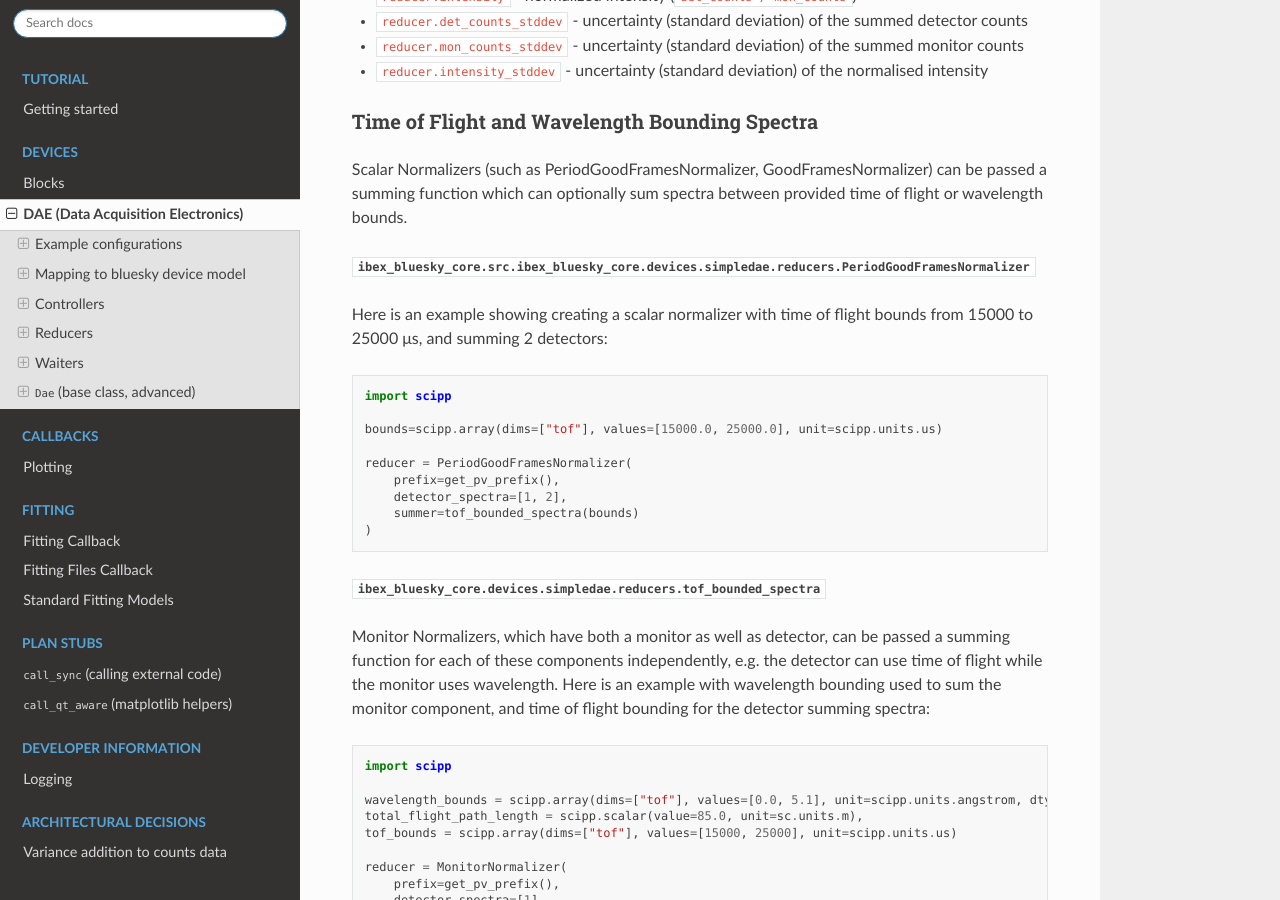
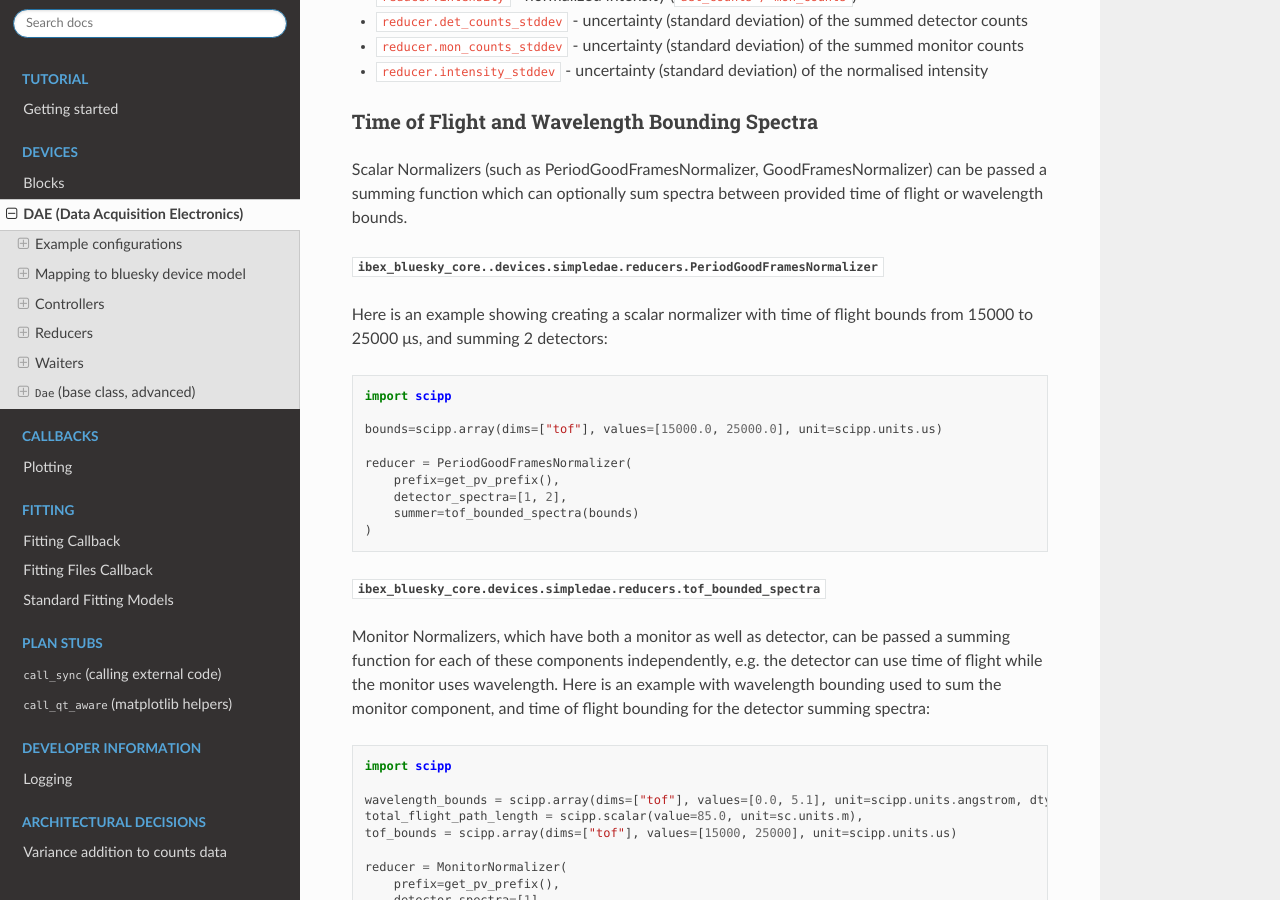
Before and after one commit to ISISComputingGroup/ibex_bluesky_core, a Sphinx documentation site: the page built from doc/devices/dae.md, in a window 1280 px wide and 900 px high, scrolled down 4640 px. Built offline with Sphinx 7.4.7 and the Read the Docs theme 3.1.0, drawn with Linux system fonts in a browser that asks for light colours; pages that are not in the unit, such as notebooks, are missing from menus.

Commit message:
fix path for py object

```diff
--- a/doc/devices/dae.md
+++ b/doc/devices/dae.md
@@ -210,7 +210,7 @@ Published signals:
 Scalar Normalizers (such as PeriodGoodFramesNormalizer, GoodFramesNormalizer) can be passed a
 summing function which can optionally sum spectra between provided time of flight or wavelength bounds.
 
-{py:obj}`ibex_bluesky_core.src.ibex_bluesky_core.devices.simpledae.reducers.PeriodGoodFramesNormalizer`
+{py:obj}`ibex_bluesky_core..devices.simpledae.reducers.PeriodGoodFramesNormalizer`
 
 
 Here is an example showing creating a scalar normalizer with time of flight bounds from 15000 to 25000 μs, and summing 2 detectors:
```
